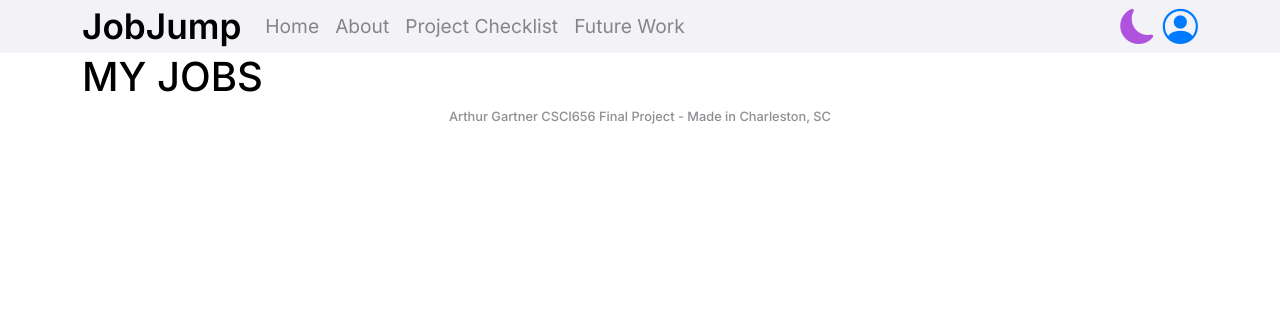
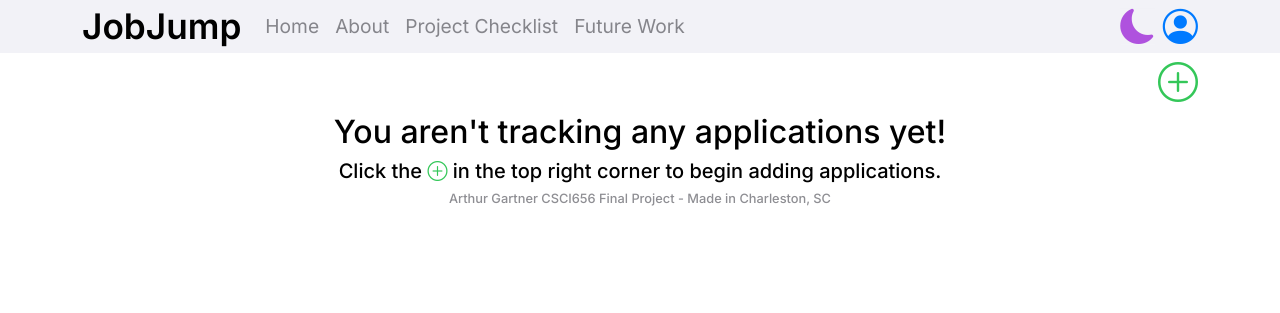
Before and after one commit to ArthurGartner/csci656-final-project, a Django app: page /myjobs/ in a window 1280 px wide. Shown: the top 313 px of the page. Run offline with Django 4.2, Linux system fonts and the light colour scheme; the visitor is signed in with stand-in values (Sample User, id 1); style sheets or scripts are compiled from the project's sources; some libraries are stand-ins or nearby versions.

Commit message:
Added UI for job apps additions

```diff
--- /dev/null
+++ b/main/static/main/jobsdashboard.scss
@@ -0,0 +1,48 @@
+.jobs-view {
+  .control-bar {
+    display: flex;
+    justify-content: space-between;
+    font-size: 2.5rem;
+
+    .return-page {
+      cursor: pointer;
+
+      .page-text {
+        color: var(--systemBlue);
+      }
+      i {
+        color: var(--systemBlue);
+      }
+      &:hover {
+        opacity: .5;
+      }
+    }
+    .list-options {
+      i {
+        color: var(--systemGreen);
+        cursor: pointer;
+
+        &:hover {
+          opacity: .5;
+        }
+      }
+    }
+  }
+
+  .jobs-list-view {
+    .no-jobs-added {
+      text-align: center;
+      i {
+        color: var(--systemGreen);
+      }
+    }
+  }
+
+  .add-new-job-view {
+
+    .new-job-card {
+      width: 100%;
+      background: var(--secondarySystemBackground);
+    }
+  }
+}
--- a/main/static/main/main.css
+++ b/main/static/main/main.css
@@ -110,4 +110,10 @@ body {
 label {
   background: none; }
 
+.hidden {
+  display: none; }
+
+.common-textbox {
+  height: 200px; }
+
 /*# sourceMappingURL=main.css.map */
--- a/main/static/main/main.scss
+++ b/main/static/main/main.scss
@@ -125,3 +125,11 @@ body {
 label {
   background: none;
 }
+
+.hidden {
+  display: none;
+}
+
+.common-textbox {
+  height: 200px;
+}
--- a/main/static/main/scripts/main.js
+++ b/main/static/main/scripts/main.js
@@ -56,3 +56,17 @@ function userLogin(e) {
         }
     )
 }
+
+function addNewJob() {
+    document.querySelector(".add-job-btn").classList.toggle("hidden");
+    document.querySelector(".page-text").classList.toggle("hidden");
+    document.querySelector(".add-new-job-view").classList.toggle("hidden");
+    document.querySelector(".jobs-list-view").classList.toggle("hidden");
+}
+
+function returnToJobList() {
+    document.querySelector(".add-job-btn").classList.toggle("hidden");
+    document.querySelector(".page-text").classList.toggle("hidden");
+    document.querySelector(".add-new-job-view").classList.toggle("hidden");
+    document.querySelector(".jobs-list-view").classList.toggle("hidden");
+}
--- a/main/templates/main/base.html
+++ b/main/templates/main/base.html
@@ -13,6 +13,7 @@
     <link rel="stylesheet" href="{% sass_src 'main/footer.scss' %}">
     <link rel="stylesheet" href="{% sass_src 'main/signup.scss' %}">
     <link rel="stylesheet" href="{% sass_src 'main/login.scss' %}">
+    <link rel="stylesheet" href="{% sass_src 'main/jobsdashboard.scss' %}">
     <script src="https://ajax.googleapis.com/ajax/libs/jquery/3.4.1/jquery.min.js"></script>
     <script src="https://cdnjs.cloudflare.com/ajax/libs/popper.js/1.14.7/umd/popper.min.js"
             integrity="sha384-UO2eT0CpHqdSJQ6hJty5KVphtPhzWj9WO1clHTMGa3JDZwrnQq4sF86dIHNDz0W1"
--- a/main/templates/main/page_jobs_dashboard.html
+++ b/main/templates/main/page_jobs_dashboard.html
@@ -1,5 +1,94 @@
 {% extends "./base.html" %}
 
 {% block content %}
-<h1>MY JOBS</h1>
+<div class="jobs-view">
+<div class="control-bar">
+    <div class="return-page">
+        <div class="page-text hidden" onclick="returnToJobList()">
+            <i class="bi bi-caret-left-fill "></i>Return to List
+        </div>
+    </div>
+    <div class="list-options">
+        <i class="add-job-btn bi bi-plus-circle" onclick="addNewJob()"></i>
+    </div>
+</div>
+<div class="jobs-list-view">
+    <div class="no-jobs-added">
+        <h2>You aren't tracking any applications yet!</h2>
+        <h5>Click the <span>
+            <i class="bi bi-plus-circle"></i>
+        </span> in the top right corner to begin adding applications.</h5>
+    </div>
+</div>
+<div class="add-new-job-view hidden">
+    <div class="new-job-card custom-card">
+        <h3 class="card-title remove-background">
+            Add a new job application
+        </h3>
+        <h1></h1>
+        <form onsubmit="return newUserSignup(event)" class="remove-background mb-3">
+            {%  csrf_token %}
+            <div class="row remove-background mb-3">
+                <div class="col-6 remove-background">
+                    <div class="form-group remove-background">
+                        <label for="jobPosition">Job Position</label>
+                        <input type="text" class="form-control" id="jobPosition" placeholder="Enter job position name">
+                    </div>
+                </div>
+                <div class="col-6 remove-background">
+                    <div class="form-group remove-background">
+                        <label for="companyName">Company Name</label>
+                        <input type="text" class="form-control" id="companyName" placeholder="Enter company name">
+                    </div>
+                </div>
+            </div>
+            <div class="row remove-background mb-3">
+                <div class="col-6 remove-background">
+                    <div class="form-group remove-background">
+                        <label for="positionURL">Job Position URL</label>
+                        <input type="url" class="form-control" id="positionURL" placeholder="Enter job position URL">
+                    </div>
+                </div>
+                <div class="col-6 remove-background">
+                    <div class="form-group remove-background">
+                        <label for="eventSelect">Select event</label>
+                            <select class="form-control" id="exampleFormControlSelect1">
+                                <option>Applied</option>
+                                <option>Recruiter reached out</option>
+                                <option>Interview</option>
+                                <option>Referred for position</option>
+                                <option>Rejected</option>
+                            </select>
+                    </div>
+                </div>
+            </div>
+            <div class="row remove-background mb-3">
+                <div class="col-6 remove-background">
+                    <div class="form-group remove-background">
+                        <label for="eventDate">Job Position URL</label>
+                        <input type="date" class="form-control" id="eventDate" placeholder="Enter event date">
+                    </div>
+                </div>
+            </div>
+            <div class="row remove-background mb-3">
+                <div class="col-6 remove-background">
+                    <div class="form-group remove-background">
+                        <label for="personalPositionNotes">Personal Notes</label>
+                        <textarea class="form-control" id="personalPositionNotes" rows="4" placeholder="Enter notes that only you can see."></textarea>
+                    </div>
+                </div>
+                <div class="col-6 remove-background">
+                    <div class="form-group remove-background">
+                        <label for="publicPositionNotes">Public Notes</label>
+                        <textarea class="form-control" id="publicPositionNotes" rows="4" placeholder="Enter notes that everyone can see."></textarea>
+                    </div>
+                </div>
+            </div>
+            <div class="d-flex flex-row-reverse mb-3 remove-background">
+                <button type="submit" class="btn btn-primary">Save</button>
+            </div>
+        </form>
+    </div>
+</div>
+</div>
 {% endblock content %}
--- a/main/views.py
+++ b/main/views.py
@@ -68,7 +68,6 @@ def ajax_new_user(request):
     return JsonResponse({})
 
 def ajax_user_login(request):
-    print("RUNNING");
     user_email = request.GET.get('user_email')
     user_password = request.GET.get('user_password')
 
```
Also changed, not shown: main/static/main/jobsdashboard.css (added, +26 -0 lines), 2 other files.
